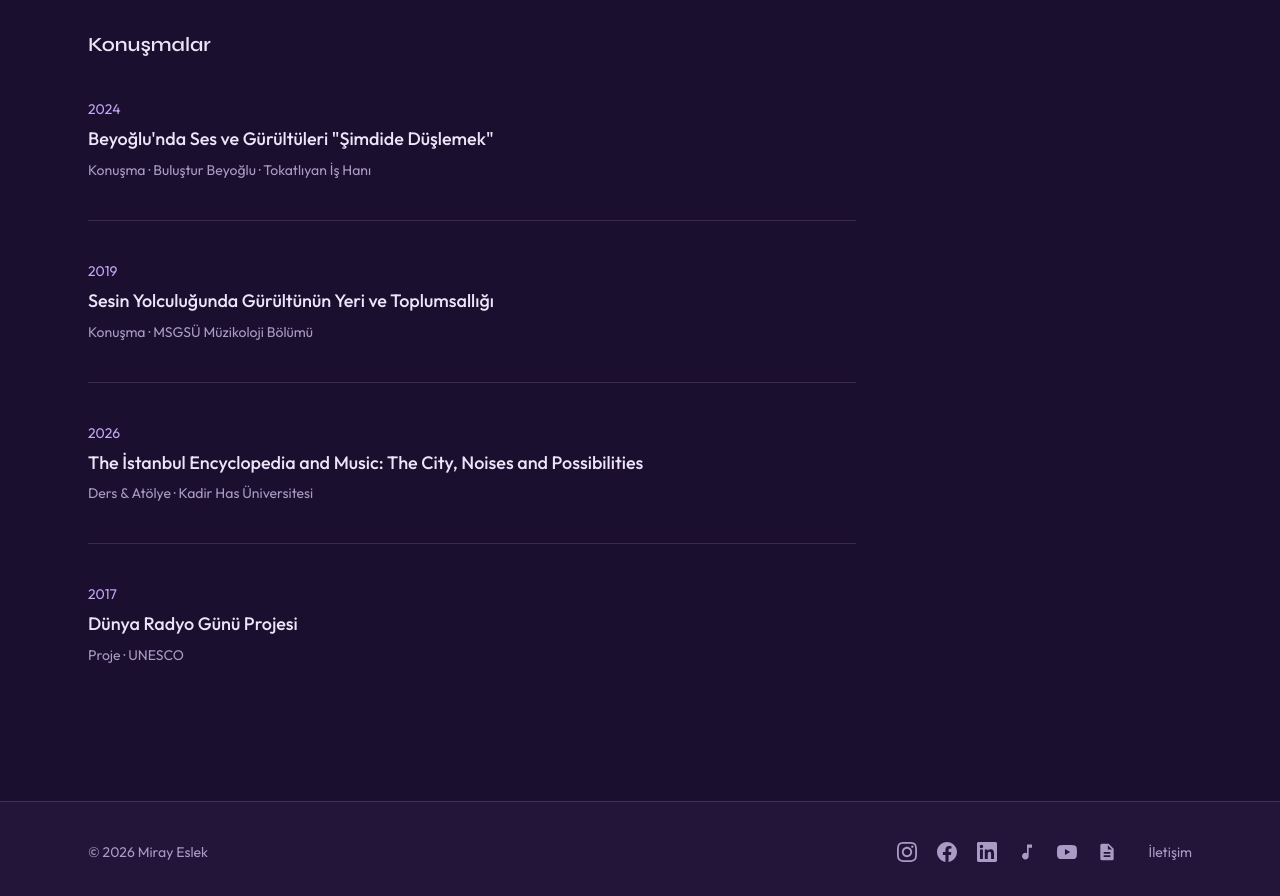
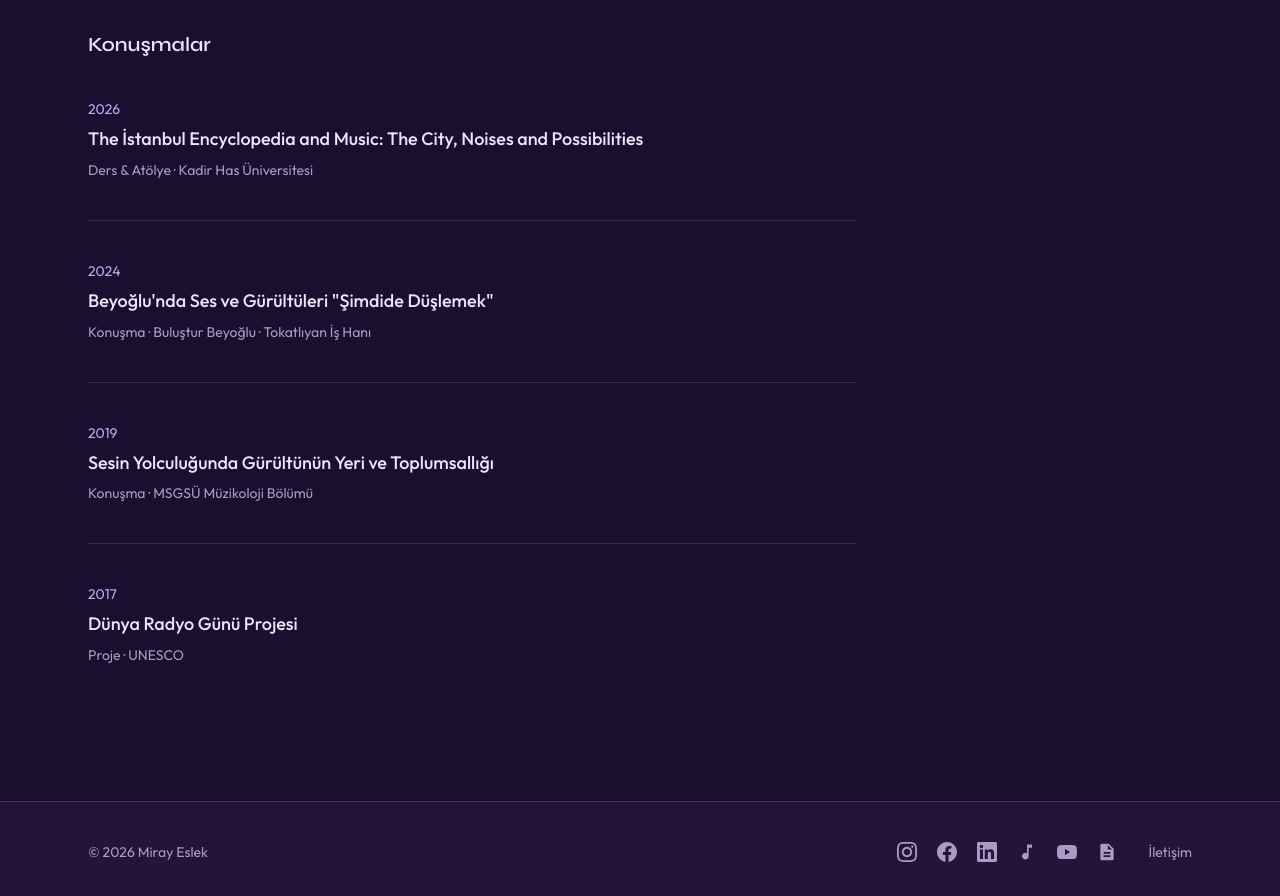
Before and after one commit to karabeyoya-cloud/miray-eslek-website, a Next.js app: page /arastirma in a window 1280 px wide. Shown: the part 1000-1896 px from the top of the page. Built offline with nearby package versions, Linux system fonts and the light colour scheme; no server answers.

Commit message:
Sort Araştırma konuşmalar by year, newest first.
Co-authored-by: Cursor <cursoragent@cursor.com>

```diff
--- a/src/data/content.ts
+++ b/src/data/content.ts
@@ -827,6 +827,12 @@ export const publications = [
 
 export const talks = [
   {
+    year: "2026",
+    title: "The İstanbul Encyclopedia and Music: The City, Noises and Possibilities",
+    venue: "Kadir Has Üniversitesi",
+    type: "Ders & Atölye",
+  },
+  {
     year: "2024",
     title: "Beyoğlu'nda Ses ve Gürültüleri \"Şimdide Düşlemek\"",
     venue: "Buluştur Beyoğlu · Tokatlıyan İş Hanı",
@@ -837,12 +843,6 @@ export const talks = [
     title: "Sesin Yolculuğunda Gürültünün Yeri ve Toplumsallığı",
     venue: "MSGSÜ Müzikoloji Bölümü",
     type: "Konuşma",
-  },
-  {
-    year: "2026",
-    title: "The İstanbul Encyclopedia and Music: The City, Noises and Possibilities",
-    venue: "Kadir Has Üniversitesi",
-    type: "Ders & Atölye",
   },
   {
     year: "2017",
```
